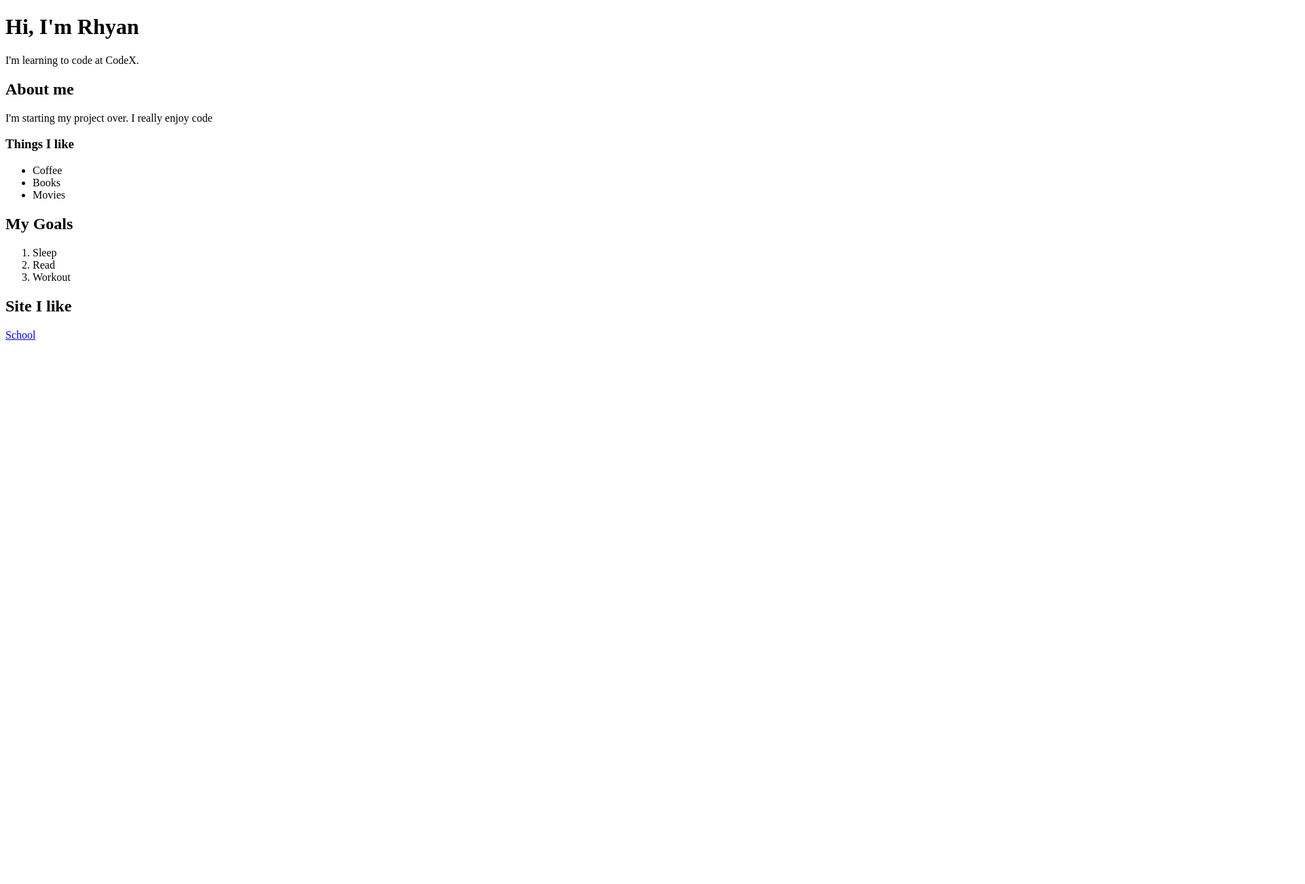
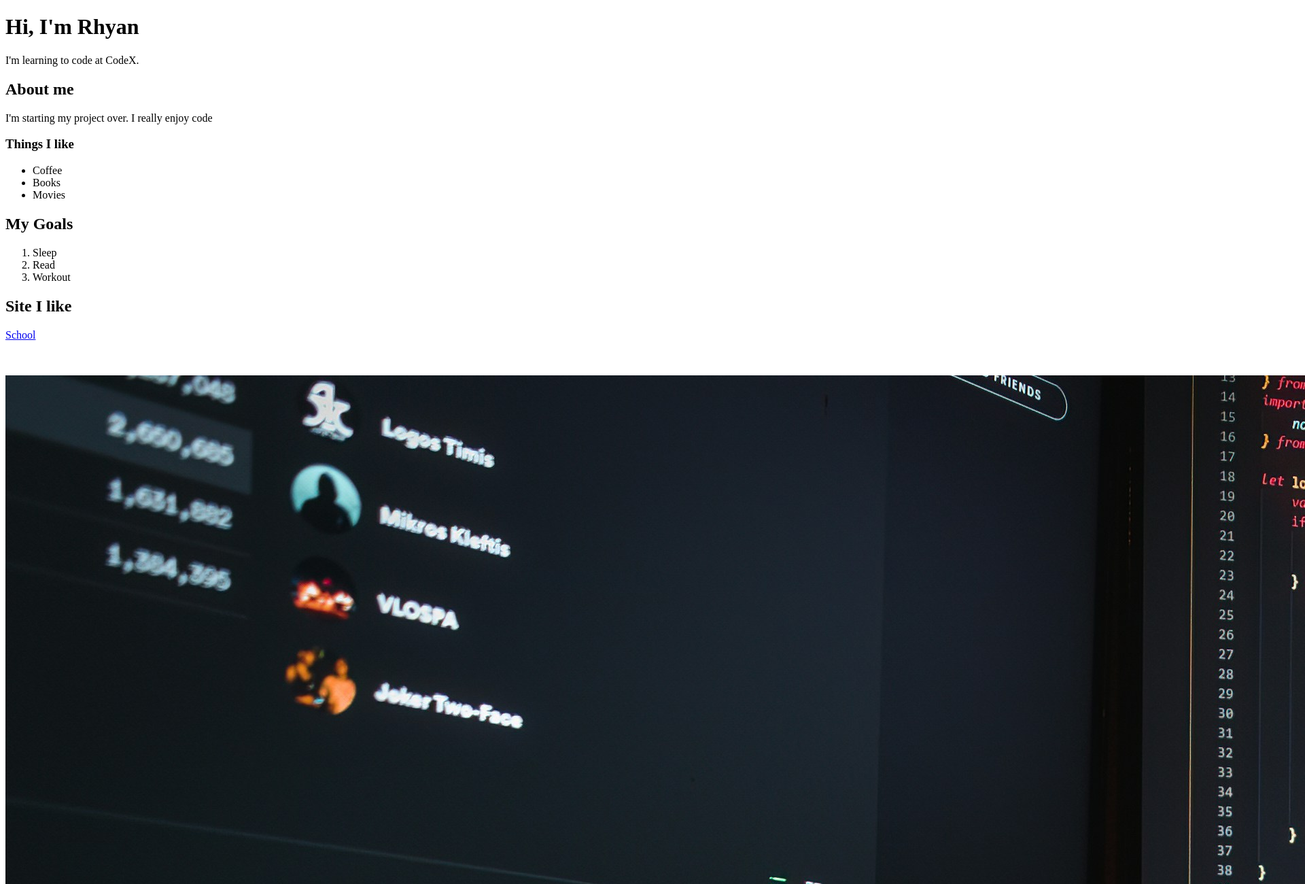
Before and after one commit to BabySodaCodex/week1checkpoint-new, a plain HTML site: page index.html in a window 1280 px wide. Shown: the top 1300 px of the page at 68% size, 1920 px wide, since content can reach past the window. Before the commit the page ends 800 px from the top, so only its background shows below. Drawn offline with Linux system fonts and the light colour scheme.

Commit message:
add a picture

```diff
--- a/index.html
+++ b/index.html
@@ -25,6 +25,9 @@
 <h2>Site I like</h2>
 <p>
     <a href="https://codex.academy/aidev">School</a>
+</p><br>
+<p>
+    <img src="images/devphoto.jpg" alt="phone and computer screens on desk">
 </p>
   </body>
 </html>
```
Also changed, not shown: images/devphoto.jpg (added).
